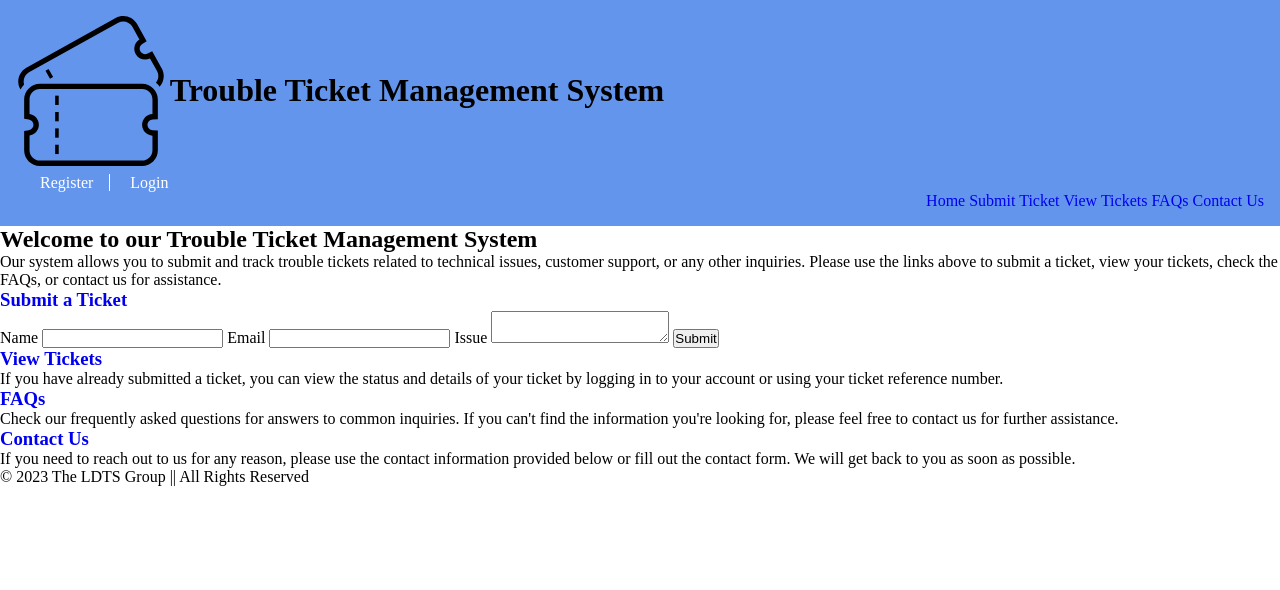
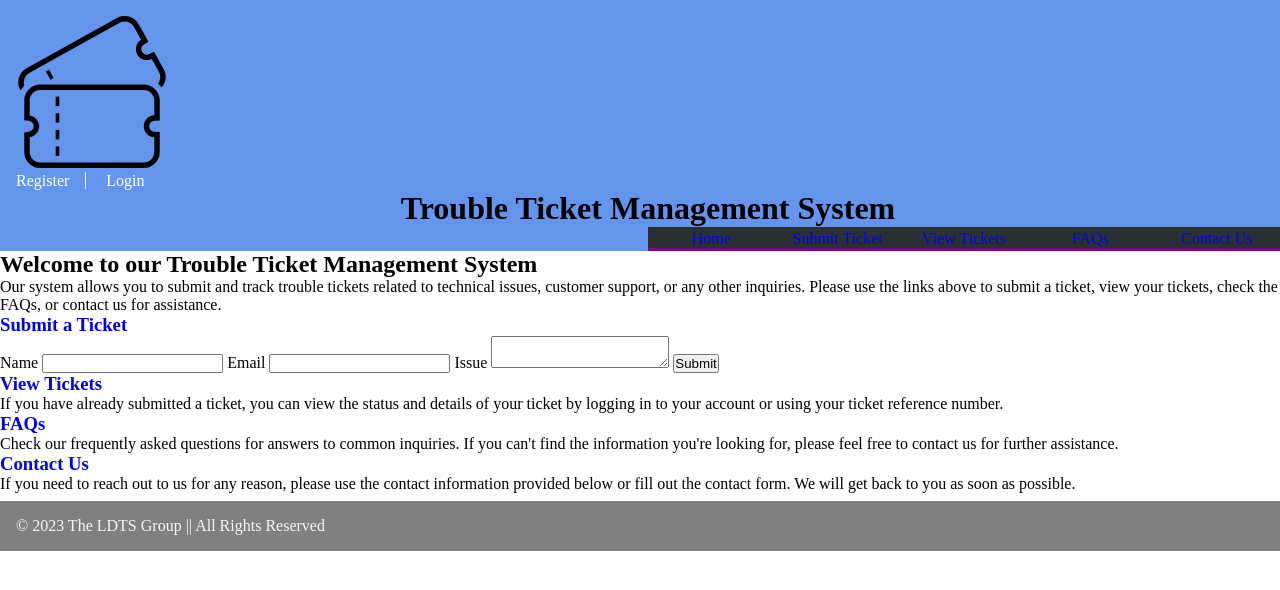
Before and after one commit to sirkotal/Better-Ticket-Saul, a PHP site: page /index.php in a window 1280 px wide. Shown: the top 590 px of the page. Run offline with PHP 8.4, Linux system fonts and the light colour scheme.

Commit message:
Prototype menu before grid insertion

```diff
--- /dev/null
+++ b/style/footer.css
@@ -0,0 +1,14 @@
+* {
+    box-sizing: border-box;
+    margin: 0;
+    padding: 0;
+    text-decoration: none;
+}
+
+body > footer {
+    background-color: gray;
+    color: whitesmoke;
+    padding: 1rem;
+    margin-bottom: 1rem;
+    margin-top: 0.5rem;
+}
--- a/style/header.css
+++ b/style/header.css
@@ -1,5 +1,5 @@
 :root {
-    --color-header: rgb(100, 149, 237)
+    --color-header: rgb(100, 149, 237);
 }
 
 * {
@@ -11,7 +11,11 @@
 
 body > header {
     background-color: var(--color-header);
-    padding: 1rem;
+    padding: 1rem 0 0 1rem;
+}
+
+body > header > h1 {
+    text-align: center;
 }
 
 body > header > h1 > a {
@@ -25,14 +29,17 @@ body > header > h1 > a {
     width: 12%;
 }
 
-body > header > h1, #logo {
-    display: inline-block;
-    vertical-align: middle;
+.container {
+    display: flex;
+    flex-direction: column;
+    align-items: start;
+    justify-content: flex-start;
 }
 
 #signup {
-    margin-left: 1.5rem;
-    margin-top: 0.5rem;
+    padding-top: 0.3rem;
+    display: block;
+    align-self: auto;
 }
 
 #signup > * {
@@ -59,10 +66,27 @@ body > header > h1, #logo {
 }
 
 #menu > ul {
+    background-color: #2a2f33;
     text-align: right;
     list-style-type: none;
+    display: flex;
+    flex-direction: row;
+    align-content: flex-end;
+    max-width: 50%;
+    margin-left: auto;
+    margin-right: 0;
+    margin-bottom: 0;
 }
 
 #menu > ul > li {
-    display: inline-block;
+    text-align: center;
+    padding-right: 0.5rem;
+    padding-left: 0.5rem;
+    padding-top: 0.15rem;
+    flex: 1;
+    border-bottom: 0.2rem solid purple;
 }
+
+#menu > ul > li:hover {
+    background-color: red;
+}
--- a/templates/common.php
+++ b/templates/common.php
@@ -16,6 +16,7 @@
     <meta name="viewport" content="width=device-width, initial-scale=1.0">
     <title>Trouble Ticket Management System</title>
     <link href="style/header.css" rel="stylesheet">
+    <link href="style/footer.css" rel="stylesheet">
 
     <?php foreach ($stylesheets as $stylesheet) { ?>
       <link rel="stylesheet" href="<?= $stylesheet ?>">
@@ -31,8 +32,8 @@
 <?php function outputHeader(): void {
   $session = new Session(); ?>
   <header>
+    <div class="container">
       <img src="/assets/logo.svg" id= "logo" alt="logo" />
-    <h1><a href="/index.php">Trouble Ticket Management System</a></h1>
       <div id="signup">
         <?php if ($session->isLoggedIn()) { ?>
           <!-- Add a action to logout -->
@@ -42,6 +43,8 @@
           <a href="/login.php">Login</a>
         <?php } ?>
       </div>
+    </div>
+    <h1><a href="/index.php">Trouble Ticket Management System</a></h1>
     <nav id="menu">
       <ul>
         <li><a href="/index.php">Home</a></li>
```
Lines whose indentation alone changed are shown as unchanged.
